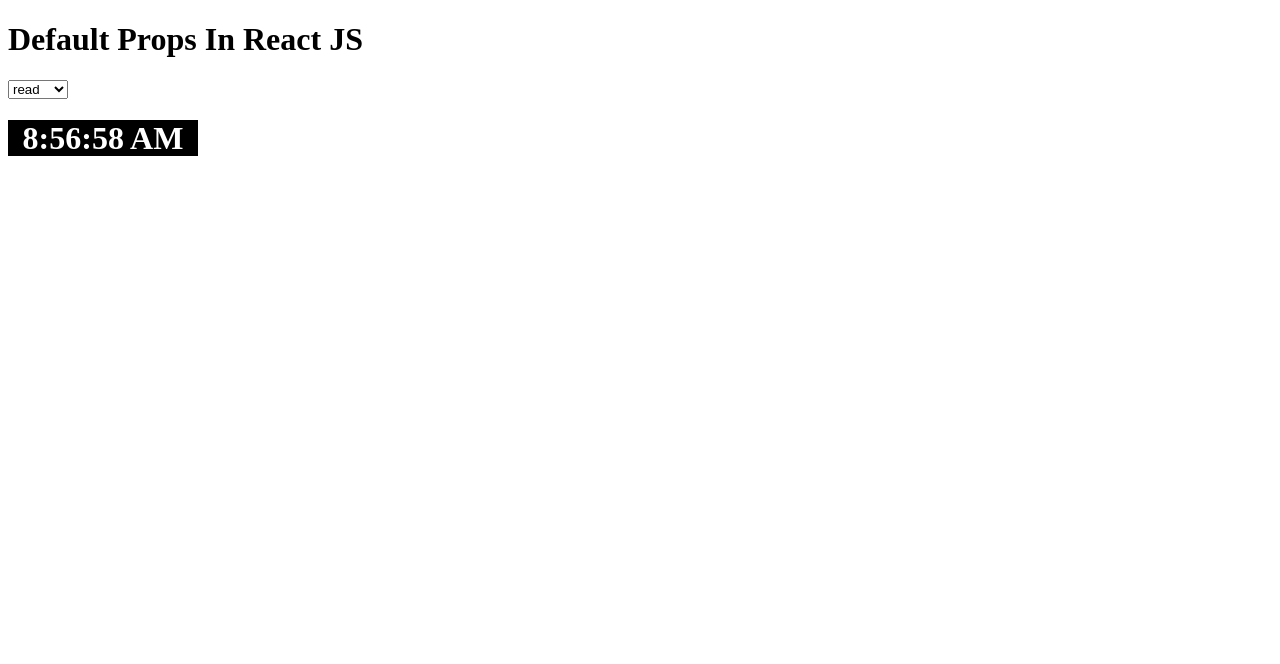
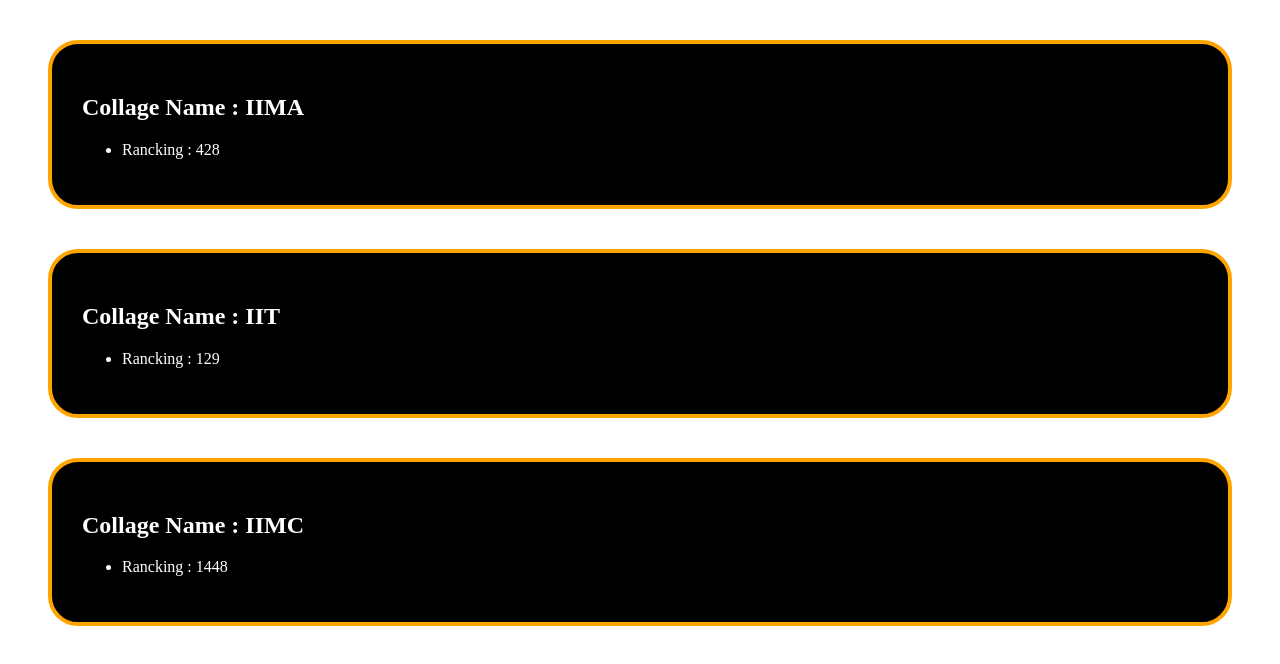
Before and after one commit to sugathub/react-learning, a React (Vite) app: page / in a window 1280 px wide. Shown: the top 664 px of the page. Built offline with nearby package versions, Linux system fonts and the light colour scheme.

Commit message:
feching data from array

```diff
--- a/src/App.jsx
+++ b/src/App.jsx
@@ -1,9 +1,7 @@
 
 // import './App.css'
 
-import ColorClock from "./ColorClock"
-
-
+import { Collage } from "./Collage";
 
 
 
@@ -11,13 +9,50 @@
 
 function App() {
 
+  const collageData = [
+    {
+      name: "IIMA",
+      Rank: "428",
+      student: {
+        name: "sugat",
+        age: "76",
+      }
+
+    },
+    {
+      name: "IIT",
+      Rank: "129",
+      student: {
+        name: "JAY",
+        age: "66",
+      }
+
+    },
+    {
+      name: "IIMC",
+      Rank: "1448",
+      student: {
+        name: "JAKE",
+        age: "34",
+      }
+
+    },
+
+  ];
 
 
   return (
     <>
+   {
+    collageData.map((collage,index)=> (
 
- <h1>Default  Props In React JS</h1>
-<ColorClock />
+<div key={index}>
+
+<Collage collage={collage}/>
+</div>
+    ))
+}
+
 
 
     </>
--- a/src/Clock.jsx
+++ /dev/null
@@ -1,33 +0,0 @@
-import { useEffect, useState } from "react"
-
-
-const Clock = ( {colorClock}) => {
-const [time,setTime]=useState();
-useEffect(()=>{
-
-  setInterval(()=>{
-    setTime(new Date().toLocaleTimeString());
-  } ,1000)
-},[])
-
-      return (
-   <>
-
-
-   <br />
-
-
-<div style={{    height:" 36px",
-    backgroundColor: "black",
-    color: colorClock,
-    width: "190px",
-    textAlign: "center",}}>
-<h1>{time}</h1>
-
-
-  </div>
-   </>
-  )
-}
-
-export default Clock
--- /dev/null
+++ b/src/Collage.jsx
@@ -0,0 +1,27 @@
+import React from 'react'
+
+export const Collage = ({collage}) => {
+  return (
+   <>
+
+   <div style={  {  border: "4px solid orange",
+    backgroundColor:" black",
+    color: "white",
+    padding:" 30px",
+    margin:" 40px",
+    alignContent:" center",
+    borderRadius:" 30px"}}>
+
+
+
+
+
+    <h2>Collage Name : {collage.name}</h2>
+    <ul>
+        <li>Rancking : {collage.Rank}</li>
+    </ul>
+   </div>
+
+   </>
+  )
+}
--- a/src/ColorClock.jsx
+++ /dev/null
@@ -1,24 +0,0 @@
-import React, { useState } from 'react'
-import Clock from './Clock';
-
-const ColorClock = () => {
-     const [colorClock,setColorClock]=useState("white");
-
-        const changeColor= (event)=>{
-    setColorClock(event.target.value);}
-  return (
-
-    <>
-     <select onChange={changeColor} name="color" id="color">
-    <option value="#fc0015ff">read</option>
-    <option value="green">green</option>
-    <option value="white">white</option>
-    <option value="yellow">yellow</option>
-  </select>
-  <Clock colorClock ={colorClock}/>
-
-    </>
-  )
-}
-
-export default ColorClock
```
